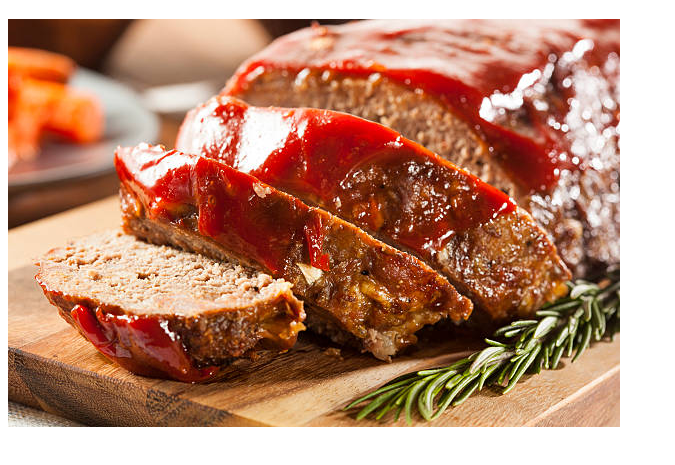
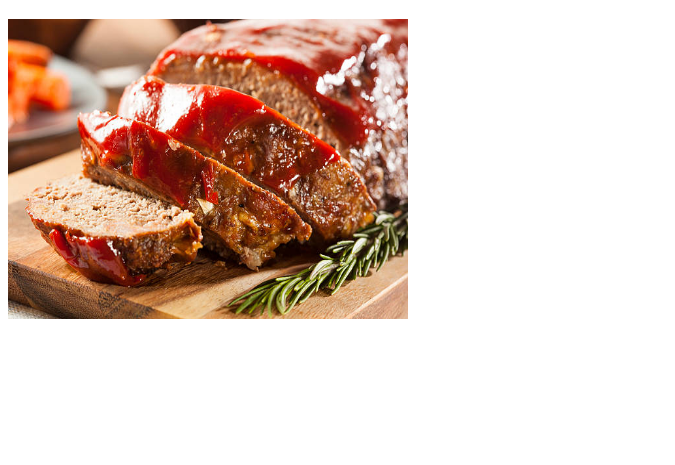
Before and after one commit to diverenforce/odin-recipes, a plain HTML site: page recipes/meatloaf.html in a window 1280 px wide. Shown: the part 61-526 px from the top of the page, without its empty margins (0-675 px from the left). Drawn offline with Linux system fonts and the light colour scheme.

Commit message:
Add size and alt for meatloaf iamge

```diff
--- a/recipes/meatloaf.html
+++ b/recipes/meatloaf.html
@@ -8,6 +8,6 @@
 <body>
     <h1>Meat Loaf</h1>
 
-    <img src="../images/meatloaf.jpg">
+    <img src="../images/meatloaf.jpg" width="400px" height="300px" alt="A meat loaf image">
 </body>
 </html>
```
